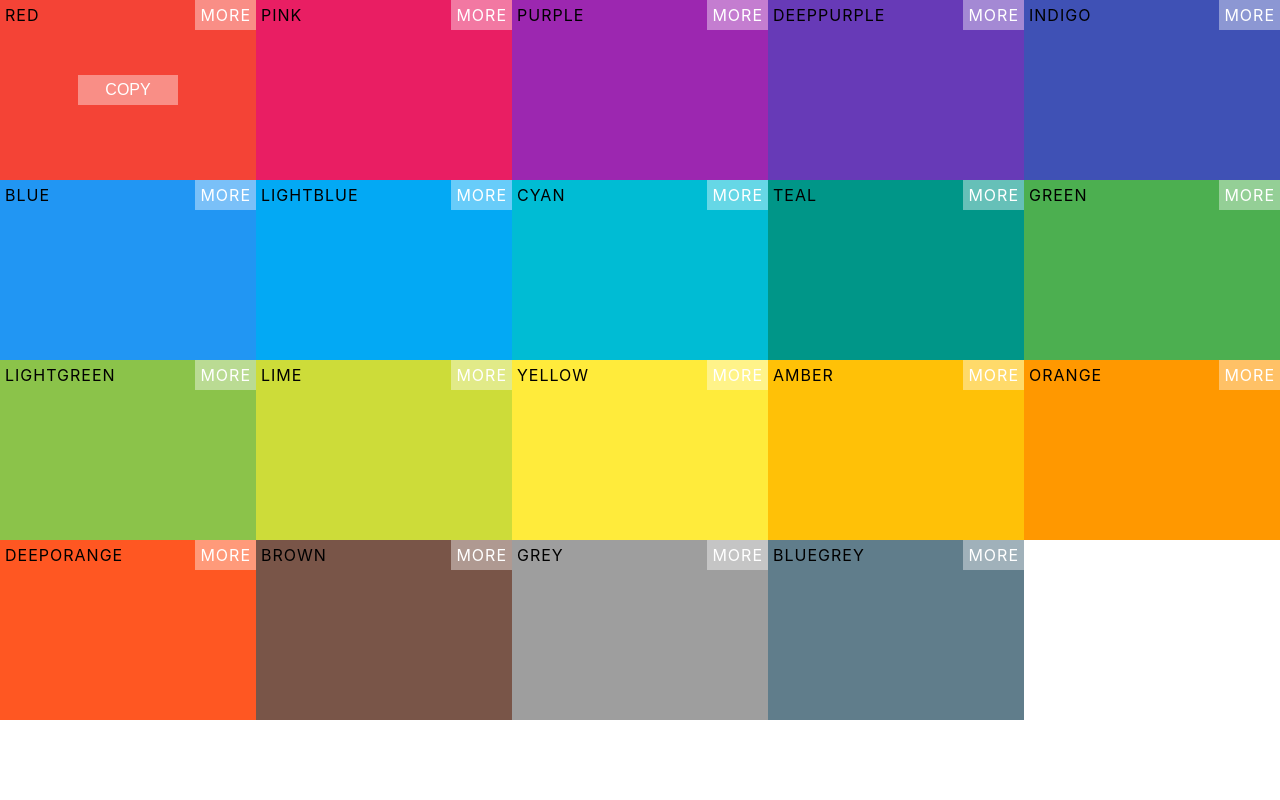
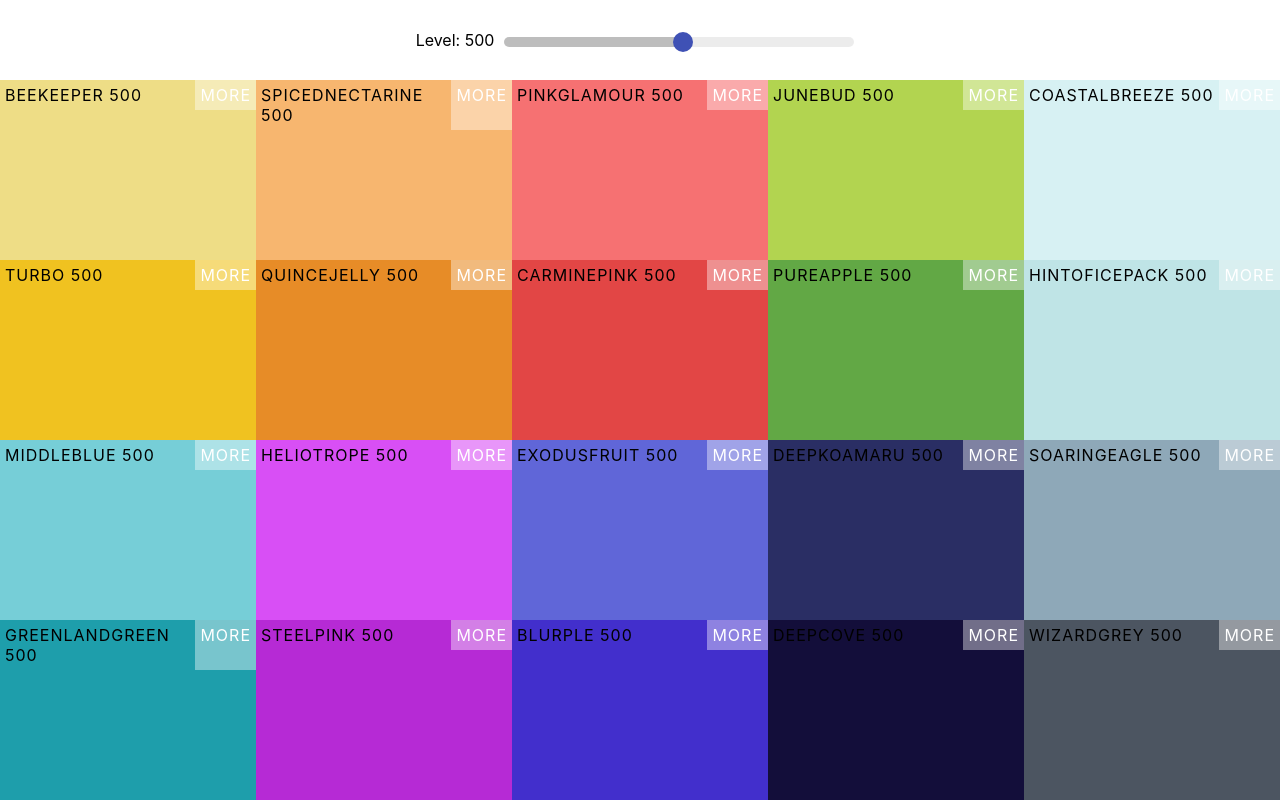
Before and after one commit to Iammonis/React-Color-App, a React (Create React App) app: page / in a window 1280 px wide. Built offline with nearby package versions, Linux system fonts and the light colour scheme.

Commit message:
SLIDER: Added slider which shows range of shades of color

```diff
--- a/package.json
+++ b/package.json
@@ -3,9 +3,11 @@
   "version": "0.1.0",
   "private": true,
   "dependencies": {
+    "@material-ui/core": "^4.11.2",
     "@testing-library/jest-dom": "^5.11.6",
     "@testing-library/react": "^11.2.0",
     "@testing-library/user-event": "^12.2.2",
+    "chroma-js": "^2.1.0",
     "react": "^17.0.1",
     "react-copy-to-clipboard": "^5.0.2",
     "react-dom": "^17.0.1",
--- a/src/App.js
+++ b/src/App.js
@@ -1,13 +1,13 @@
-import React, { Component } from 'react'
+import React from 'react'
 import {Palette} from './Components/Palette/Palette'
 import mainColors from './mainColors'
+import { colorGenerator } from './colorGenerator.js'
 
-export default class App extends Component {
-  render() {
-    return (
-      <div>
-        <Palette palette={mainColors[0]} />
-      </div>
-    )
-  }
+export default function App() {
+
+  return (
+    <div>
+      <Palette palette={colorGenerator(mainColors[4])} />
+    </div>
+  )
 }
--- a/src/Components/Palette/ColorBox.jsx
+++ b/src/Components/Palette/ColorBox.jsx
@@ -1,5 +1,5 @@
 import { useState } from 'react'
-import {CopyToClipboard} from 'react-copy-to-clipboard'
+import { CopyToClipboard } from 'react-copy-to-clipboard'
 import styles from './ColorBox.module.css'
 
 export const ColorBox = props => {
--- a/src/Components/Palette/ColorBox.module.css
+++ b/src/Components/Palette/ColorBox.module.css
@@ -65,11 +65,16 @@ button{
     width: 100%;
     font-weight: 400;
     color: #fff;
-    text-shadow: 2px 2px black;
 }
 
 .copyMessage h1 {
+    text-shadow: 2px 2px black;
     font-size: 5rem;
+}
+
+.copyMessage p{
+    font-size: 2rem;
+    text-shadow: 1px 1px black;
 }
 
 .nameColor{
--- /dev/null
+++ b/src/Components/Palette/Navbar.jsx
@@ -0,0 +1,86 @@
+import React from 'react'
+import Slider from '@material-ui/core/Slider'
+import styled from 'styled-components'
+
+const marks = [
+    {
+      value: 100
+    },
+    {
+      value: 200
+    },
+    {
+      value: 300
+    },
+    {
+      value: 400
+    },
+    {
+      value: 500
+    },
+    {
+      value: 600
+    },
+    {
+      value: 700
+    },
+    {
+      value: 800
+    },
+    {
+      value: 900
+    }
+  ]
+
+  const NavContainer = styled.div`
+    width: 100vw;
+    height:10%;
+    display: flex;
+    justify-content:center;
+    align-items: center;
+
+    & .slider{
+        width:350px;
+        margin: 0 10px;
+    }
+
+    & .MuiSlider-track, .MuiSlider-rail{
+        height: 10px;
+        background-color: rgb(0,0,0,0.2);
+        border-radius: 10px;
+    }
+
+    & .MuiSlider-marked, .MuiSlider-mark{
+        background-color: transparent;
+    }
+
+    & .MuiSlider-thumb{
+        height: 20px;
+        width: 20px;
+    }
+`
+
+export const Navbar = props => {
+    const { sliderValue, setSliderValue } = props
+
+    const handleChange = (value) => {
+        setSliderValue(value)
+    }
+
+    return (
+        <NavContainer>
+                <p>Level: {sliderValue}</p>
+            <div className='slider'>
+            <Slider
+                min={100}
+                max={900}
+                getAriaValueText={handleChange}
+                defaultValue={500}
+                valueLabelDisplay="off"
+                marks={marks}
+                step={null}
+            />
+            </div>
+        </NavContainer>
+    )
+}
--- a/src/Components/Palette/Palette.jsx
+++ b/src/Components/Palette/Palette.jsx
@@ -1,16 +1,19 @@
+import { useState } from 'react'
 import { ColorBox } from './ColorBox'
 import styles from './Pallete.module.css'
+import { Navbar } from './Navbar'
 
 export const Palette = props => {
-    const colorBoxes = props.palette.colors?.map( item =>
+    const [sliderValue,setSliderValue] = useState(500)
+    const colorBoxes = props.palette.colors[sliderValue]?.map( item =>
         <ColorBox key={item.name}
-        color={item.color}
+        color={item.hex}
         name={item.name}
         /> )
 
     return (
     <div className={styles.main}>
-        {/* // Navbar */}
+        <Navbar sliderValue={sliderValue} setSliderValue={setSliderValue} />
         <div className={styles.paletteColors}>{ colorBoxes }</div>
         {/* footer */}
     </div>
--- /dev/null
+++ b/src/colorGenerator.js
@@ -0,0 +1,51 @@
+import chroma from 'chroma-js'
+
+let levels = [50, 100, 200, 300, 400, 500, 600, 700, 800, 900]
+
+export const colorGenerator = Palette => {
+    let newPalette = {
+        paletteName: Palette.paletteName,
+        id: Palette.id,
+        emoji: Palette.emoji,
+        colors: {}
+    }
+
+    for( let level of levels ){
+        newPalette.colors[level] = []
+    }
+
+    for( let color of Palette.colors ){
+        let scale = generateScale( color.color, 10 ).reverse()
+        for( let key in scale ){
+            newPalette.colors[levels[key]].push({
+                name: `${color.name} ${levels[key]}`,
+                id: color.name.toLowerCase().replace(/ /g, "-"),
+                hex: scale[key],
+                rgb: chroma(scale[key]).css(),
+                rgba: chroma(scale[key]).css()
+                .replace('rgb', 'rgba')
+                .replace(")", ",1)")
+            })
+        }
+    }
+
+    return newPalette
+}
+
+const getRange = hexColor => {
+    const end = "#fff";
+    return [
+      chroma(hexColor)
+        .darken(1.4)
+        .hex(),
+      hexColor,
+      end
+    ];
+  }
+
+  const generateScale = ( hexColor, numberOfColors ) => {
+    return chroma
+      .scale(getRange(hexColor))
+      .mode("lab")
+      .colors(numberOfColors);
+  }
--- a/src/index.js
+++ b/src/index.js
@@ -5,9 +5,9 @@ import App from './App';
 import reportWebVitals from './reportWebVitals';
 
 ReactDOM.render(
-  <React.StrictMode>
+
     <App />
-  </React.StrictMode>,
+,
   document.getElementById('root')
 );
 
```
Also changed, not shown: 1 other file (tests, documents, lock files or other folders).
